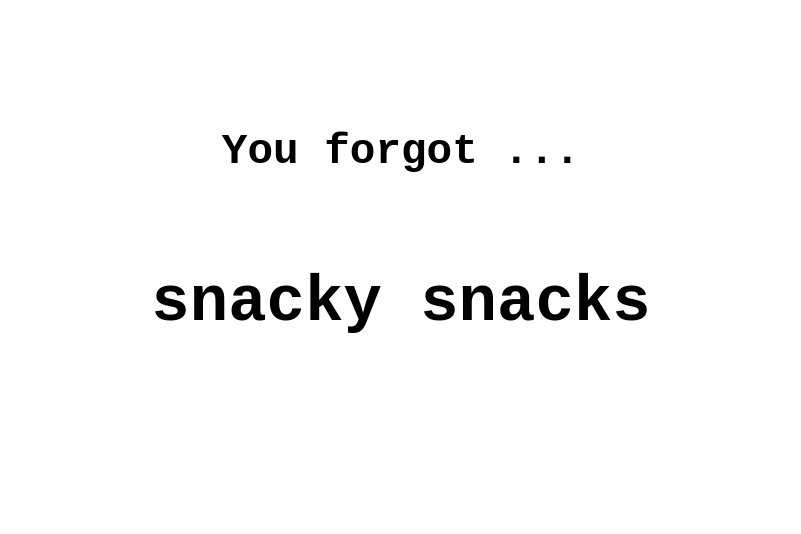
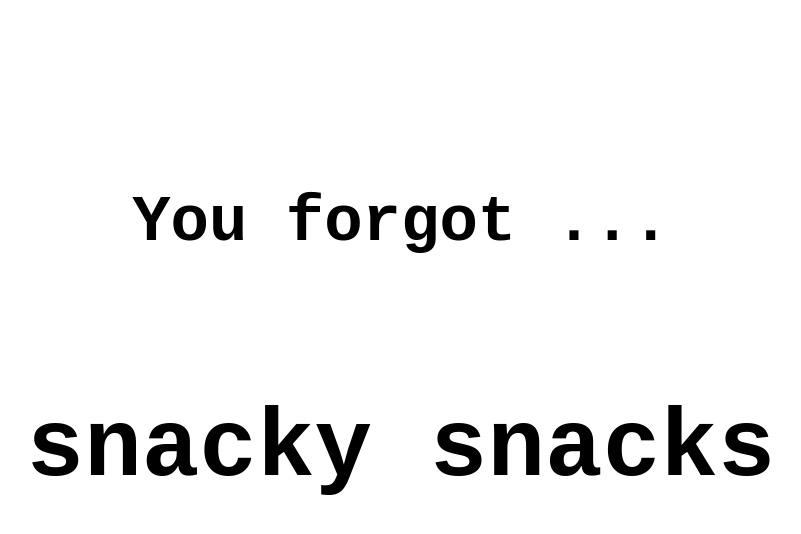
Before and after one commit to oopsiewhoopsie/oopsiewhoopsie.github.io, a plain HTML site: page index.html in a window 1280 px wide. Shown: the whole page, without its empty margins (239-1040 px from the left). Drawn offline with Linux system fonts and the light colour scheme.

Commit message:
Increase font size

```diff
--- a/index.html
+++ b/index.html
@@ -114,12 +114,12 @@
 
     <body style="font-family: monospace;">
         <center>
-            <h1 style="font-size: 32pt;">
+            <h1 style="font-size: 48pt;">
                 <br><br>
                 You forgot ...
                 <br><br>
             </h1>
-            <h1 style="font-size: 48pt;" id="item"/>
+            <h1 style="font-size: 72pt;" id="item"/>
         </center>
     </body>
 </html>
```
